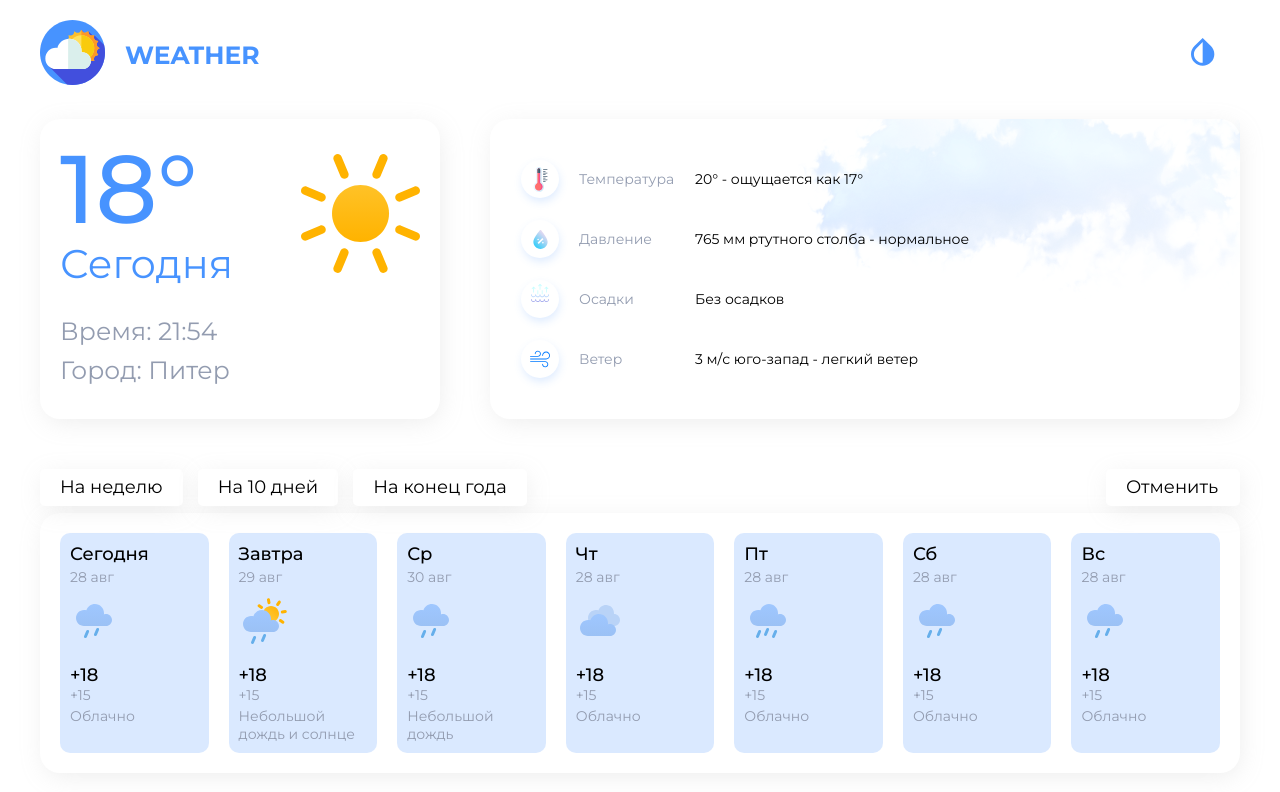
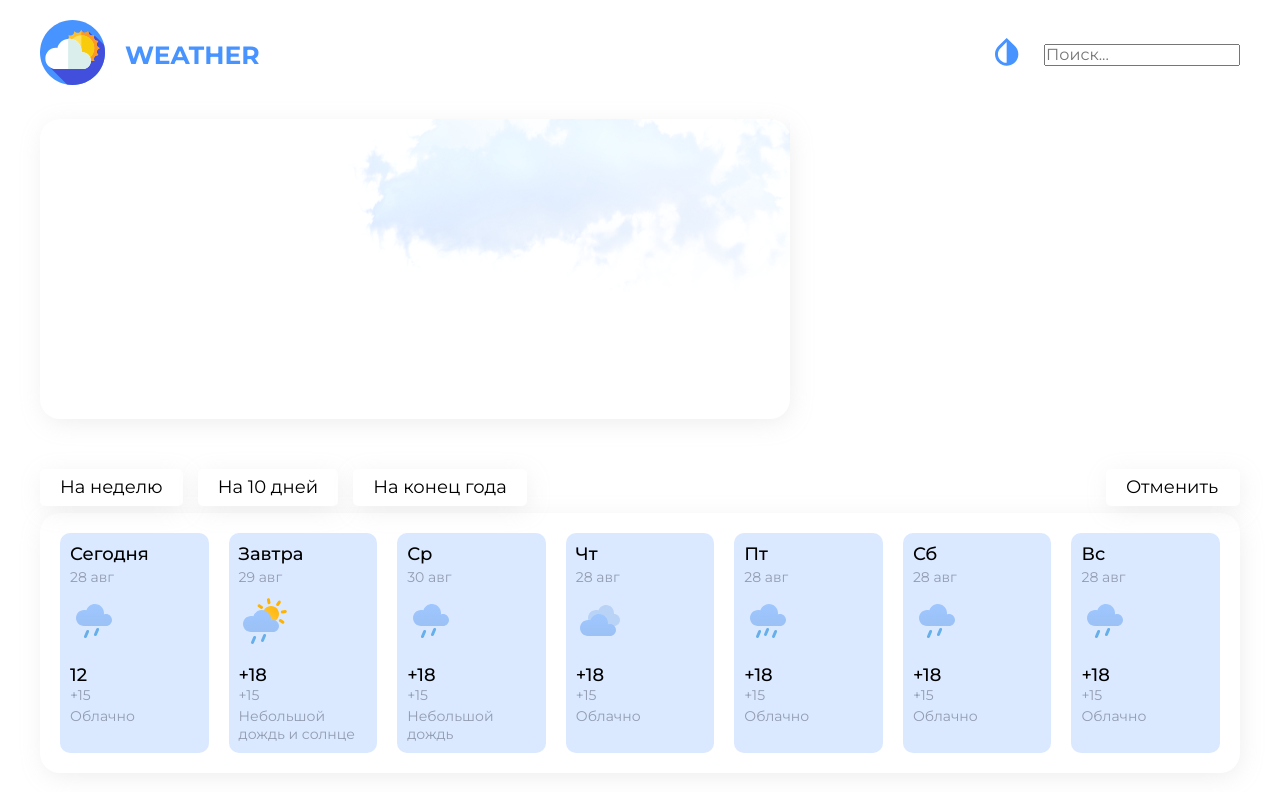
Before and after one commit to kseniakap/Weather-App, a React (Create React App) app: page / in a window 1280 px wide. Shown: the top 792 px of the page. Built offline with nearby package versions, Linux system fonts and the light colour scheme; no server answers.

Commit message:
Weather App

```diff
--- a/src/App.js
+++ b/src/App.js
@@ -1,4 +1,4 @@
-import React, {useEffect}from "react";
+import React from "react";
 import { Routes, Route } from "react-router-dom";
 import Home from "./pages/Home/components/Home";
 import Statictics from "./pages/Statistics/components/Statictics";
@@ -12,54 +12,91 @@ import pressure from "./assets/icons/pressure.svg";
 import prec from "./assets/icons/prec.svg";
 import wind from "./assets/icons/wind.svg";
 
-const API_KEY = "6f9e1953d99aeb23b9f02c854507977c";
+const api = {
+  key: "6f9e1953d99aeb23b9f02c854507977c",
+  base: "http://api.openweathermap.org/data/2.5/",
+};
+
 class App extends React.Component {
   constructor(props) {
     super(props);
     this.state = {
       openModal: false,
       theme: localStorage.getItem("theme") || "light",
-      lat:[],
-      long:[],
-      items: [
-        { icon: temp, name: "Температура", value: "20° - ощущается как 17°" },
-        {
-          icon: pressure,
-          name: "Давление",
-          value: "765 мм ртутного столба - нормальное",
-        },
-        { icon: prec, name: "Осадки", value: "Без осадков" },
-        { icon: wind, name: "Ветер", value: "3 м/с юго-запад - легкий ветер" },
-      ],
+      data: {},
+      city: "",
+      items: [],
     };
   }
   componentDidMount() {
-    navigator.geolocation.getCurrentPosition((position) => {
-      this.setState(
-        {
-          lat: position.coords.latitude,
-          long: position.coords.longitude,
-        },
-        () => {
-          this.getInfoWeather();
-        }
-      );
-    });
-
+    this.getInfoWeather();
     this.setThemeAttribute();
   }
 
-  getInfoWeather = async () => {
-    const res = await fetch(
-      `https://api.openweathermap.org/data/2.5/weather?lat=${this.state.lat}&lon=${this.state.long}&appid=${API_KEY}`
-    );
-    if (!res.ok) {
-      throw new Error(`Could not fetch, status ${res.status}`);
+  getInfoWeather = async (e) => {
+    if (e && e.key === "Enter") {
+      fetch(
+        `${api.base}weather?q=${this.state.city}&units=metric&appid=${api.key}&lang=ru`
+      )
+        .then((res) => res.json())
+        .then((result) => {
+          this.setState({ data: result });
+          this.setState({ city: "" });
+          const { main, wind, weather } = result;
+
+          let pressureStatus =
+            main.pressure < 760
+              ? "низкое"
+              : main.pressure === 760
+              ? "нормальное"
+              : "высокое";
+
+          let windStatus =
+            wind.speed === 0
+              ? "безветрие"
+              : wind.speed > 0 && wind.speed <= 5
+              ? "слабый ветер"
+              : wind.speed > 5 && wind.speed <= 10
+              ? "умеренный ветер"
+              : wind.speed > 10 && wind.speed <= 18
+              ? "сильный ветер"
+              : wind.speed > 18 && wind.speed <= 30
+              ? "шторм"
+              : "ураган";
+
+          this.setState({
+            data: result,
+            items: [
+              {
+                icon: temp,
+                name: "Температура",
+                value: `${Math.round(
+                  result.main.temp
+                )}° - ощущается как ${Math.round(main.feels_like)}°`,
+              },
+              {
+                icon: pressure,
+                name: "Давление",
+                value: `${main.pressure} мм ртутного столба - ${pressureStatus} давление`,
+              },
+              {
+                icon: prec,
+                name: "Осадки",
+                value: `${weather[0].description}`,
+              },
+              {
+                icon: wind,
+                name: "Ветер",
+                value: `${wind.speed} м/с  ${this.getCardinalDirection(
+                  wind.deg
+                )} - ${windStatus}`,
+              },
+            ],
+          });
+          console.log(result);
+        });
     }
-    const data = await res.json();
-    console.log(data);
   };
-
 
   toggleModal = () => {
     this.setState((prevState) => ({
@@ -82,10 +119,36 @@ class App extends React.Component {
     document.documentElement.setAttribute("data-theme", theme);
     localStorage.setItem("theme", theme);
   };
+  onChangeValueInput = (e) => {
+    this.setState({ city: e.target.value });
+  };
+
+  getCardinalDirection = (deg) => {
+    const directions = [
+      "северный",
+      "северо-восточный",
+      "восточный",
+      "юго-восточный",
+      "южный",
+      "юго-западный",
+      "западный",
+      "северо-западный",
+    ];
+    return directions[Math.round(deg / 45) % 8];
+  };
+  // getTime = () => {
+  //   const d = new Date();
+  //   const localTime = d.getTime();
+  //   const localOffset = d.getTimezoneOffset() * 60000;
+  //   const utc = localTime + localOffset;
+  //   const atlanta = utc + 1000 * 32400;
+  //   const nd = new Date(atlanta);
+  //   console.log(nd);
+  // };
 
   render() {
-    const { openModal, theme, items, valueInput } = this.state;
-    console.log(valueInput);
+
+    const { openModal, theme, items } = this.state;
     return (
       <div className="main_container">
         {openModal && <Popup items={items} />}
@@ -93,10 +156,15 @@ class App extends React.Component {
           <Header
             theme={theme}
             Change={this.toggleTheme}
-
+            onChangeValueInput={this.onChangeValueInput}
+            valueInput={this.city}
+            getInfoWeather={this.getInfoWeather}
           />
           <Routes>
-            <Route path="/" element={<Home items={items} />} />
+            <Route
+              path="/"
+              element={<Home items={items} data={this.state.data} />}
+            />
             <Route path="/statictics" element={<Statictics />} />
           </Routes>
         </div>
--- a/src/pages/Home/components/Days/Days.jsx
+++ b/src/pages/Home/components/Days/Days.jsx
@@ -15,7 +15,7 @@ const Days = () => {
           day: 'Сегодня',
           day_info: '28 авг',
           icon: sun,
-          temp_day: '+18',
+          temp_day: 12,
           temp_night: '+15',
           info: 'Облачно',
         },
--- a/src/pages/Home/components/Home.jsx
+++ b/src/pages/Home/components/Home.jsx
@@ -7,16 +7,16 @@ import Popup from '../../common/Popup/Popup';
 
 
 
-const Home = ({items}) => {
+const Home = ({items, data}) => {
 
   return (
     <>
     <div className={st.home} >
       <div className={st.wrapper}>
-        <Today/>
+        <Today data={data}/>
         <TodayInfo items={items}/>
       </div>
-        <Days/>
+        <Days data={data}/>
     </div>
     </>
   )
--- a/src/pages/Home/components/Today/Today.jsx
+++ b/src/pages/Home/components/Today/Today.jsx
@@ -3,25 +3,23 @@ import st from './Today.module.scss'
 
 import iconImg from './../../../../assets/icons/sun.svg'
 
-const Today = () => {
+const Today = ({data}) => {
+ const{name, main} = data;
   return (
-    <div className={st.today}>
+    typeof data.main != 'undefined') && (<div className={st.today}>
     <div className={st.today__top}>
       <div className={st.today__wrapper}>
-        <div className={st.today__temp}>18°</div>
+      <div className={st.today__temp}>{Math.round(main.temp)}°c</div>
       <div className={st.today__day}>Сегодня</div>
       </div>
       <img src={iconImg} alt="погода" />
     </div>
     <div className={st.today__bottom}>
       <div className={st.today__time}>Время: <span>21:54</span></div>
-        <div className={st.today__city}>Город: <span>Питер</span></div>
+      <div className={st.today__city}>Город: <span>{name}</span></div>
     </div>
+  </div>)
 
-    </div>
-
-
-  )
 }
 
 export default Today
--- a/src/pages/Home/components/TodayInfo/TodayInfo.jsx
+++ b/src/pages/Home/components/TodayInfo/TodayInfo.jsx
@@ -4,14 +4,14 @@ import st from './TodayInfo.module.scss';
 
 import cloud from './../../../../assets/icons/cloud.png'
 
-const ThisDayInfo = ({items}) => {
+const ThisDayInfo = ({items, data}) => {
 
   return (
     <div className={st.todayInfo}>
       <div className={st.todayInfo__items}>
        {
           items.map((item, i) => (
-            <TodayItems key={i} item = {item}/>
+            <TodayItems key={i} item = {item} data={data}/>
           ))
        }
       </div>
--- a/src/pages/Home/components/TodayInfo/TodayItems/TodayItems.jsx
+++ b/src/pages/Home/components/TodayInfo/TodayItems/TodayItems.jsx
@@ -3,6 +3,7 @@ import st from './TodayItems.module.scss';
 
 const TodayItems = ({item}) => {
  const {icon, name, value} = item;
+
   return (
     <div className={st.todayItems}>
         <div className={st.todayItems__wrapper }>
--- a/src/pages/common/Header/Header.jsx
+++ b/src/pages/common/Header/Header.jsx
@@ -1,30 +1,31 @@
 import React from 'react'
-import Select from 'react-select'
+// import Select from 'react-select'
 
 import Logo from './../../../assets/icons/header/logo.svg';
 import ChangeTheme from './../../../assets/icons/header/change_theme.svg';
 
 import st from './Header.module.scss'
 
-const Header = ({Change, theme}) => {
-    const options = [
-        { value: 'city-1', label: 'Москва' },
-        { value: 'city-2', label: 'Нью-Йорк' },
-        { value: 'city-3', label: 'Сеул' },
-    ]
-    const selectStyle = {
-        control:(styles)=>({
-            ...styles,
-            background:theme === "dark" ? "#4F4F4F": "rgba(71, 147, 255, 0.20)",
-            with:"194px",
-            height: "37px",
-            border: "none",
-            borderRadius:'10px',
-            fontSize: "16px",
-            color: "black",
-            fontWeight: "500"
-        })
-    }
+const Header = ({Change, theme, getInfoWeather, valueInput, onChangeValueInput}) => {
+
+    // const options = [
+    //     { value: 'city-1', label: 'Москва' },
+    //     { value: 'city-2', label: 'Нью-Йорк' },
+    //     { value: 'city-3', label: 'Сеул' },
+    // ]
+    // const selectStyle = {
+    //     control:(styles)=>({
+    //         ...styles,
+    //         background:theme === "dark" ? "#4F4F4F": "rgba(71, 147, 255, 0.20)",
+    //         with:"194px",
+    //         height: "37px",
+    //         border: "none",
+    //         borderRadius:'10px',
+    //         fontSize: "16px",
+    //         color: "black",
+    //         fontWeight: "500"
+    //     })
+    // }
    return (
     <div className={st.header}>
       <div className={st.wrapper}>
@@ -38,7 +39,12 @@ const Header = ({Change, theme}) => {
             <img src={ChangeTheme} alt="change theme" />
         </div>
         <div className={st.choice_city}>
-          {/* <input type="text" /> */}
+        <input
+            type="text"  placeholder="Поиск..."
+            onChange={onChangeValueInput}
+            value={valueInput}
+            onKeyDown={getInfoWeather}
+          />
         {/* <Select styles={selectStyle} options={options} defaultValue={options[0].label} /> */}
         </div>
       </div>
```
Lines whose indentation alone changed are shown as unchanged.
